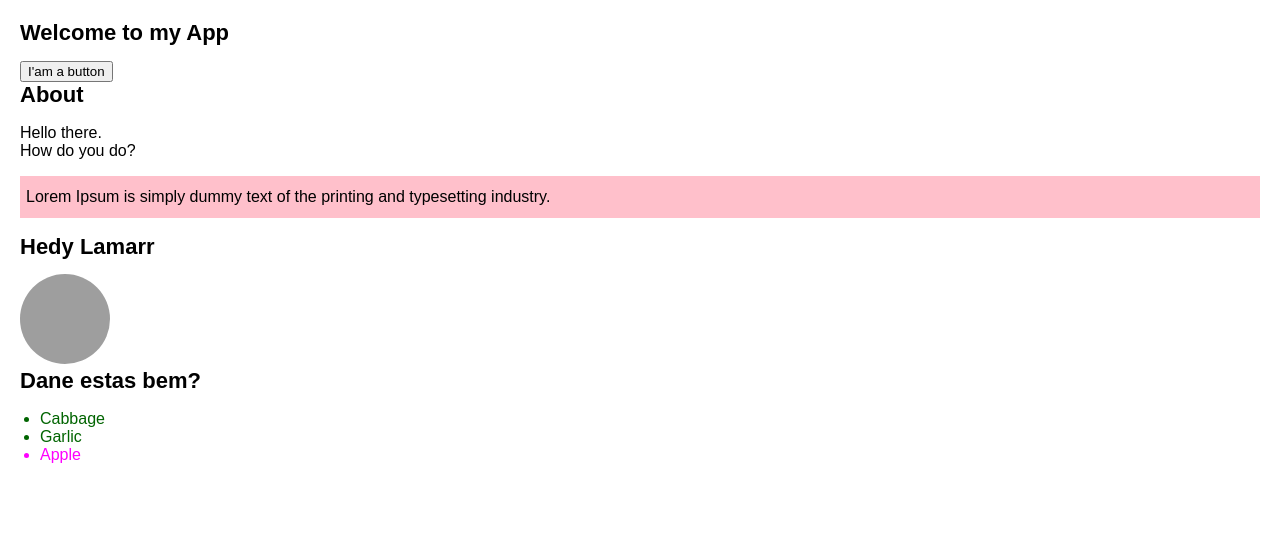
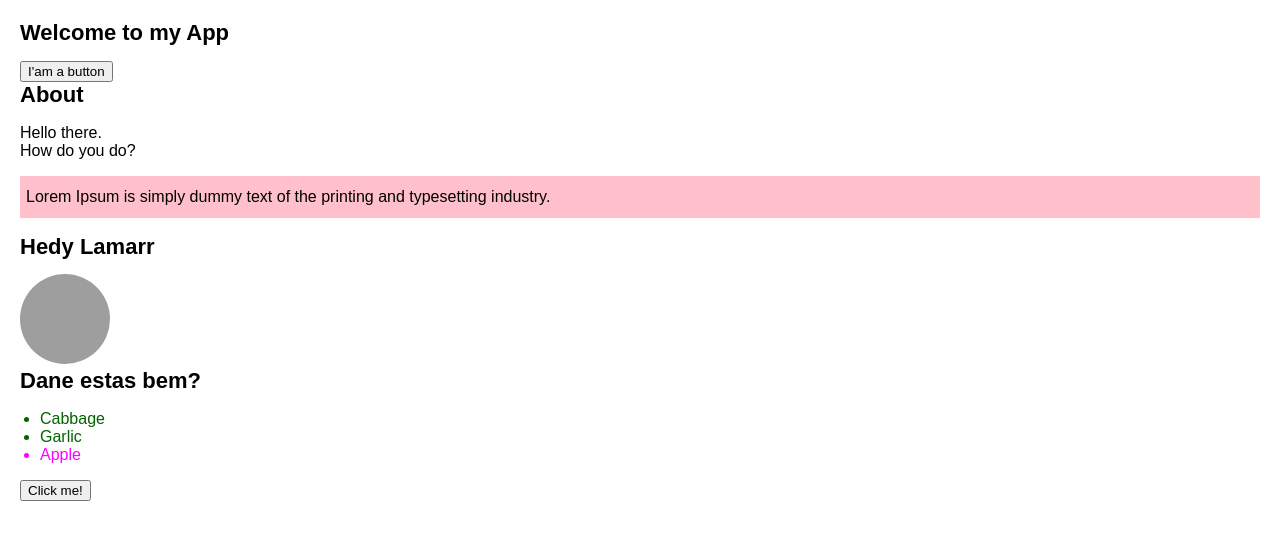
Before and after one commit to zelitosaide/react-js-course, a React (Create React App) app: page / in a window 1280 px wide. Shown: the top 540 px of the page. Built offline with nearby package versions, Linux system fonts and the light colour scheme; grey boxes are pictures that could not be loaded.

Commit message:
Get started

```diff
--- a/src/App.js
+++ b/src/App.js
@@ -2,6 +2,7 @@ import QuickStart, {
   AboutPage,
   AddingStyles,
   DisplayingData,
+  RespondingToEvents,
   ShoppingList,
 } from "./learn/get-started/quick-start";
 
@@ -13,6 +14,7 @@ function App() {
       <AddingStyles />
       <DisplayingData />
       <ShoppingList />
+      <RespondingToEvents />
     </>
   );
 }
--- a/src/learn/get-started/quick-start/index.js
+++ b/src/learn/get-started/quick-start/index.js
@@ -117,3 +117,11 @@ export function ShoppingList() {
   //   </ul>
   // );
 }
+
+// Responding to events
+export function RespondingToEvents() {
+  function handleClick() {
+    console.log("You clicked me!");
+  }
+  return <button onClick={handleClick}>Click me!</button>;
+}
```
